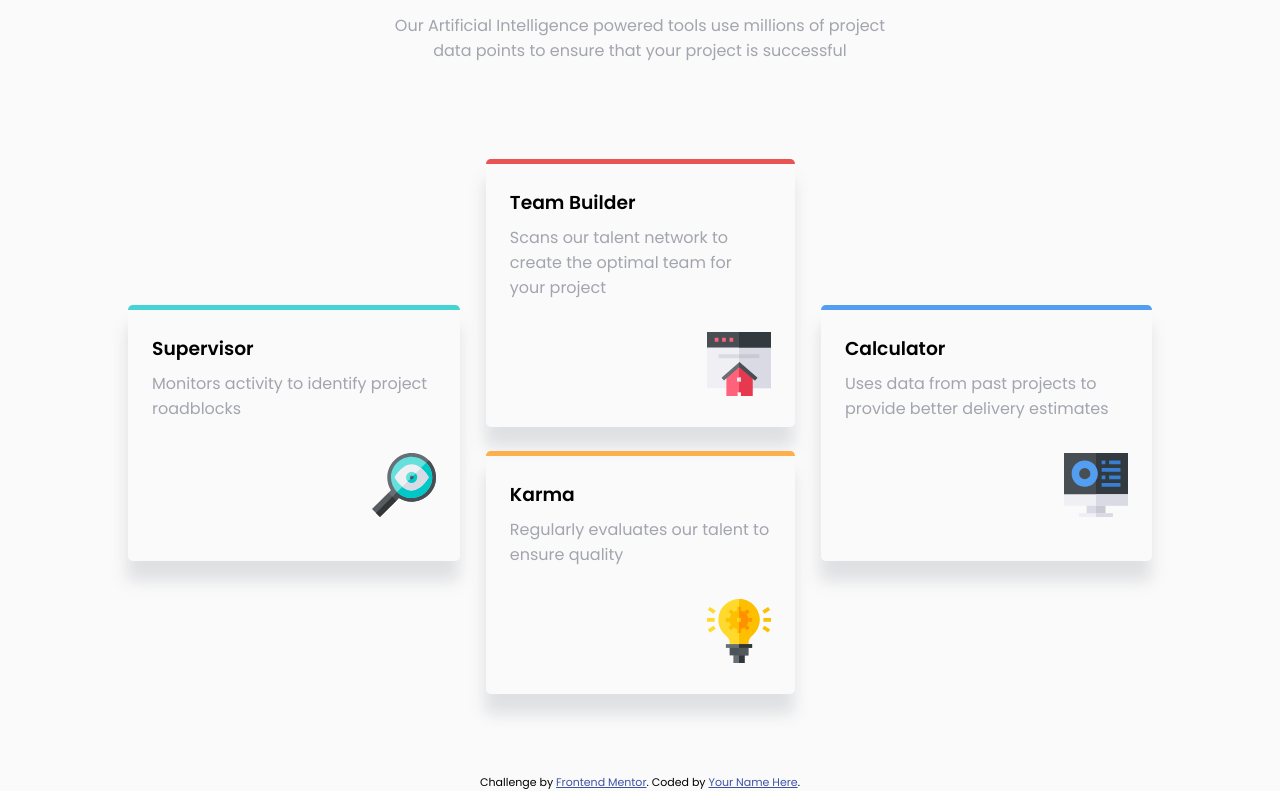
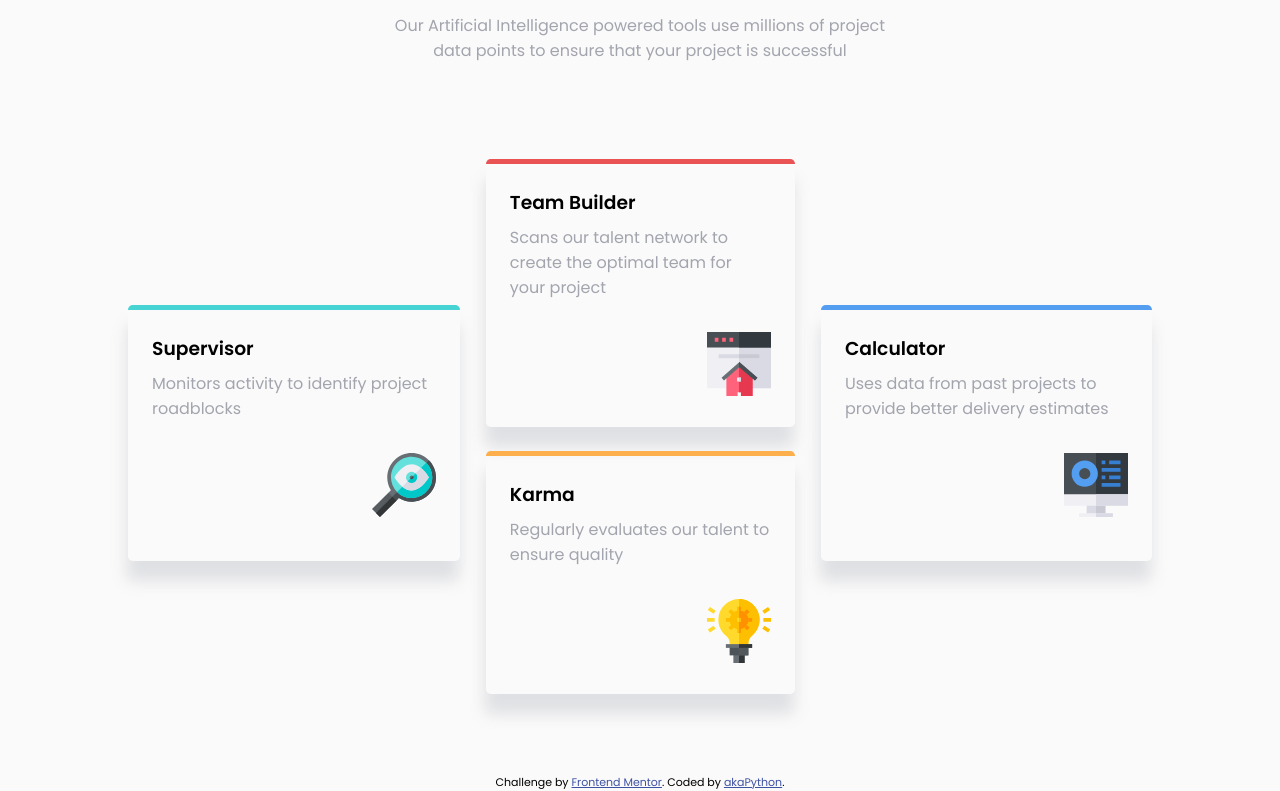
Before and after one commit to aabdulbasset/4cards, a plain HTML site: page index.html in a window 1280 px wide. Shown: the part 171-962 px from the top of the page. Drawn offline with Linux system fonts and the light colour scheme.

Commit message:
added credits

```diff
--- a/index.html
+++ b/index.html
@@ -68,7 +68,7 @@
   <footer>
     <p class="attribution">
       Challenge by <a href="https://www.frontendmentor.io?ref=challenge" target="_blank">Frontend Mentor</a>.
-      Coded by <a href="#">Your Name Here</a>.
+      Coded by <a href="https://www.frontendmentor.io/profile/ahman41">akaPython</a>.
     </p>
   </footer>
 </body>
```
